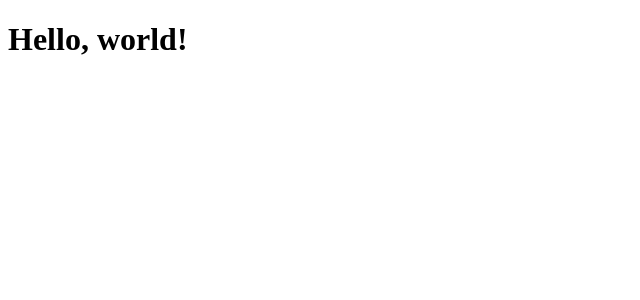
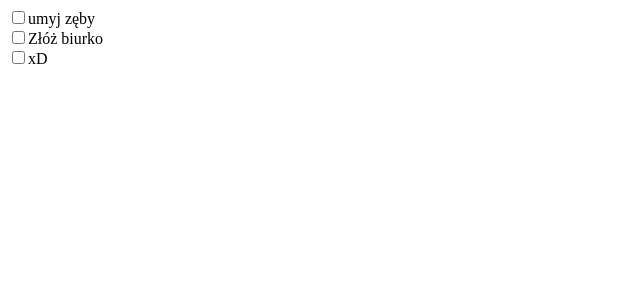
Before and after one commit to shoter/React-Typescript-from-scratch, a React app: page / in a window 1280 px wide. Shown: the top 300 px of the page, without its empty margins (0-640 px from the left). Built offline with nearby package versions, Linux system fonts and the light colour scheme.

Commit message:
Finally it works with dev server. I am stupid when i cofigure the things xD

```diff
--- a/package.json
+++ b/package.json
@@ -6,7 +6,7 @@
   "scripts": {
     "test": "echo \"Error: no test specified\" && exit 1",
     "start": "npm-run-all --parallel dev dev-server",
-    "dev-server": "webpack-dev-server --progress --color --config ./webpack.dev.config.js",
+    "dev-server": "webpack-dev-server --progress --hot --inline --color --config ./webpack.dev.config.js",
     "dev": "webpack --watch --progress --color --config ./webpack.dev.config.js"
   },
   "repository": {
@@ -34,6 +34,7 @@
     "@types/react-dom": "^16.0.6",
     "@types/serve-static": "^1.13.2",
     "awesome-typescript-loader": "^5.2.0",
+    "html-webpack-plugin": "^3.2.0",
     "react": "^16.4.1",
     "react-dom": "^16.4.1",
     "source-map": "^0.7.3",
--- /dev/null
+++ b/src/ToDoItem.tsx
@@ -0,0 +1,30 @@
+import React, {Component} from "react";
+import ReactDOM from "react-dom";
+
+export default class ToDoItem extends React.Component<IToDoItemProps, IToDoItemState>
+{
+    constructor(props: IToDoItemProps) {
+        super(props);
+
+        this.state = {
+            checked: false
+        };
+    }
+
+    onClick() {
+        this.setState((prevState : IToDoItemState, props: IToDoItemProps) => {
+            checked: !prevState.checked
+        });
+    }
+
+    render() {
+        return (
+            <div className="toDoItem" >
+                <input checked={this.state.checked} onClick={this.onClick.bind(this)} type="checkbox"/>
+                <span>
+                    {this.props.name}
+                </span>
+            </div>
+        )
+    }
+}
--- /dev/null
+++ b/src/ToDoList.tsx
@@ -0,0 +1,21 @@
+import React from "react";
+import ReactDOM from "react-dom";
+import ToDoItem from "./ToDoItem";
+
+export default class ToDoList extends React.Component<IToDoListProps>
+{
+    constructor(props: IToDoListProps)
+    {
+        super(props);
+    }
+
+    render() {
+        var items = this.props.items.map((item : IToDo) =>
+    <ToDoItem key={item.id} name={item.name} /> );
+
+        return (
+        <div className="toDoList">
+            {items}
+        </div>)
+    }
+}
--- a/index.html
+++ b/src/index.html
@@ -1,11 +1,11 @@
 <!DOCTYPE html>
-<html lang="en">
+<html>
   <head>
     <meta charset="UTF-8">
-    <title>React Typescript</title>
+    <title>React Typescript from scratch</title>
   </head>
   <body>
     <div id="root"></div>
-    <script src="/build/bundle.js"></script>
+
   </body>
 </html>
--- a/src/index.tsx
+++ b/src/index.tsx
@@ -1,4 +1,24 @@
+
+
 import React from "react";
 import ReactDOM from "react-dom";
+import ToDoList from "./ToDoList";
 
-ReactDOM.render(<h1>Hello, world!</h1>, document.getElementById("root"));
+function todo(id : string, name :string) {
+    return {
+        id: id,
+        name: name
+    }
+}
+
+function List(props : {}) {
+    let todos: IToDo[] = [];
+    todos.push(todo("1", "umyj zęby"));
+    todos.push(todo("2", "Złóż biurko"));
+    todos.push(todo("3", "xD"));
+
+    return <ToDoList items={todos} />
+}
+
+
+ReactDOM.render(<List />, document.getElementById("root"));
--- a/tsconfig.json
+++ b/tsconfig.json
@@ -30,7 +30,7 @@
     "alwaysStrict": true,                  /* Parse in strict mode and emit "use strict" for each source file. */
     "skipLibCheck" : true,
     /* Additional Checks */
-    "noUnusedLocals": true,                /* Report errors on unused locals. */
+    //"noUnusedLocals": true,                /* Report errors on unused locals. */
     // "noUnusedParameters": true,            /* Report errors on unused parameters. */
     // "noImplicitReturns": true,             /* Report error when not all code paths in function return a value. */
     // "noFallthroughCasesInSwitch": true,    /* Report errors for fallthrough cases in switch statement. */
--- a/webpack.dev.config.js
+++ b/webpack.dev.config.js
@@ -1,16 +1,17 @@
 var path = require('path');
 var nodeExternals = require('webpack-node-externals');
-
+const HtmlWebpackPlugin = require('html-webpack-plugin')
 
 module.exports = {
     mode: "development",
+    target: "web",
     node: {
         __dirname: true
     },
     context: __dirname,
     // Enable sourcemaps for debugging webpack's output.
     devtool: "source-map",
-    entry: path.resolve(__dirname, "src/index.tsx"),
+    entry: path.join(__dirname, "src", "index.tsx"),
     module: {
         rules: [{
             test: /\.tsx?$/,
@@ -37,13 +38,30 @@ module.exports = {
     },
     output: {
         filename: 'bundle.js',
+        // This is where webpack-dev-server serves your bundle
+        // which is created in memory.
+        // To use the in-memory bundle,
+        // your <script> 'src' should point to the bundle
+        // prefixed with the 'publicPath', e.g.:
+        //   <script src='http://localhost:9001/assets/bundle.js'>
+        //   </script>
+        publicPath: "/bin",
         path: path.join(__dirname, "/build/")
     },
     devServer: {
+        contentBase: path.join(__dirname, "/build"),
         before: function (app) {
         },
         after: function(app) {
 
         }
-    }
+    },
+    plugins: [
+        new HtmlWebpackPlugin(
+            {
+            title: "React Typescript from scratch",
+            template: path.join(__dirname, "src", "index.html")
+        }
+    )
+    ]
 };
```
Also changed, not shown: src/ToDoItem.d.tsx (added, +7 -0 lines), src/ToDoList.d.tsx (added, +8 -0 lines), 1 other file (tests, documents, lock files or other folders).
